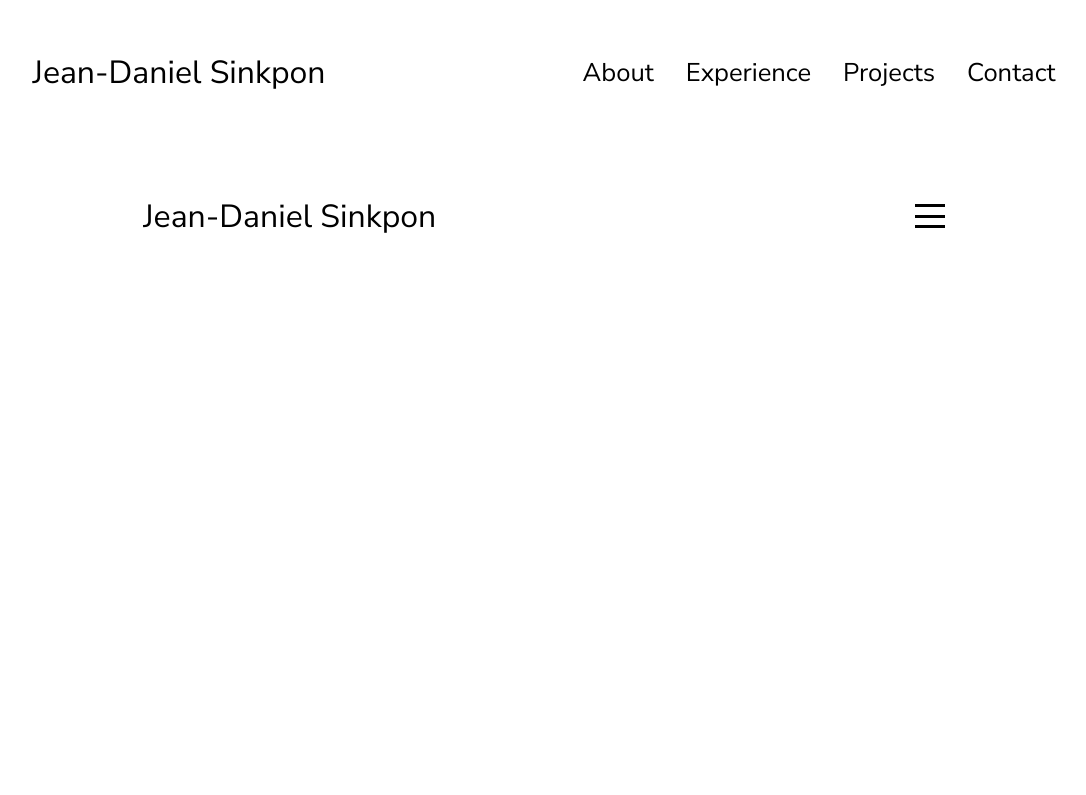
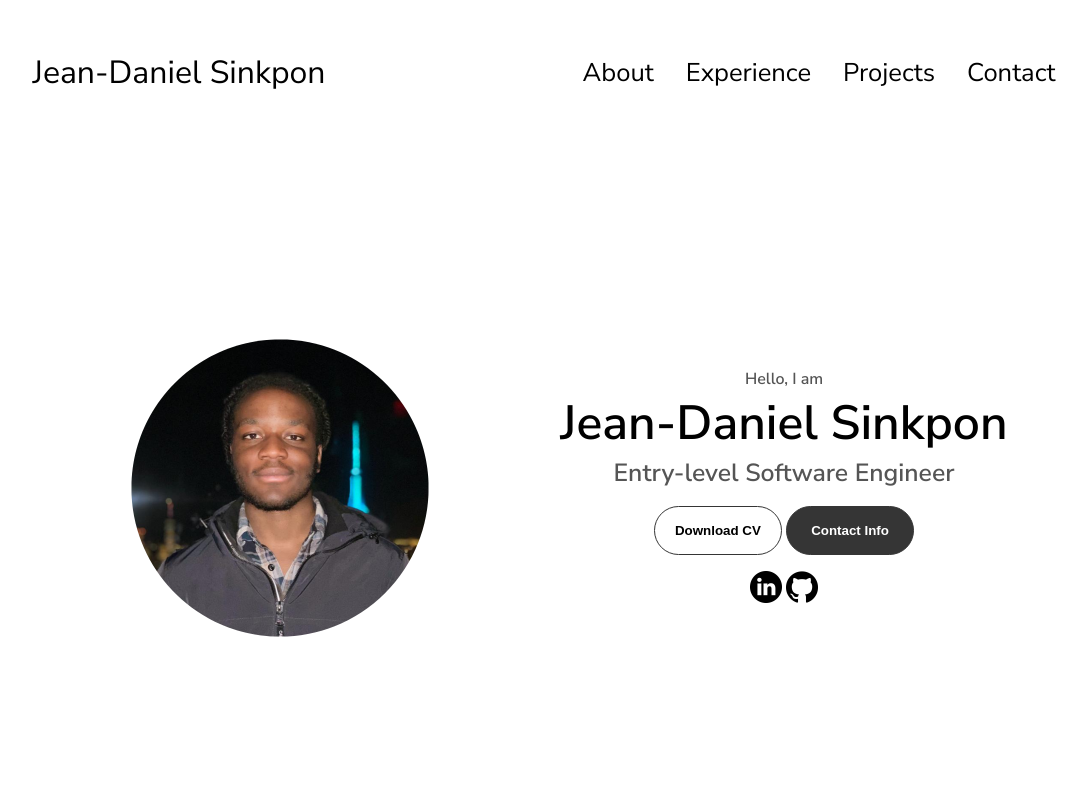
Before and after one commit to dani-sink/html-css-js-portfolio, a plain HTML site: page index.html in a window 1280 px wide. Shown: the whole page, without its empty margins (96-1182 px from the left). Drawn offline with Linux system fonts and the light colour scheme.

Commit message:
Finished Profile Section

```diff
--- a/index.html
+++ b/index.html
@@ -27,7 +27,7 @@
                 <span></span>
                 <span></span>
             </div>
-            <div class="menu-links">
+            <div class="menu-links" >
                 <li><a href="#about" onclick="toggleMenu()">About</a></li>
                 <li><a href="#experience" onclick="toggleMenu()">Experience</a></li>
                 <li><a href="#projects" onclick="toggleMenu()">Projects</a></li>
@@ -35,6 +35,36 @@
             </div>
         </div>
     </nav>
+    <section id="profile">
+        <div class="section__pic-container">
+            <img src="./Assets/My_Profile_Pic(1).png" alt="Jean-Daniel Sinkpon profile picture" >
+        </div>
+        <div class="section__text">
+            <p class="section__text__p1">Hello, I am</p>
+            <h1 class="title">Jean-Daniel Sinkpon</h1>
+            <p class="section__text__p2">Entry-level Software Engineer</p>
+            <div clas="button-container">
+                <button
+                class="btn btn-color-2"
+                onclick="window.open('./Assets/Jean-Daniel_Resume-3.pdf')">
+                Download CV
+                </button>
+                <button
+                class="btn btn-color-1"
+                onclick="location.href='./#contact'">
+                Contact Info
+                </button>
+            </div>
+            <div id="socials-container">
+                <img src="./Assets/linkedin.png" alt="My LinkedIn Profile"
+                class="icon"
+                onclick="location.href='https://www.linkedin.com/in/jeandanielsinkpon/'">
+                <img src="./Assets/github.png" alt="My Github Profile"
+                class="icon"
+                onclick="location.href='https://github.com/dani-sink'">
+            </div>
+        </div>
+    </section>
     <script src="app.js"></script>
 </body>
 </html>
--- a/mediaqueries.css
+++ b/mediaqueries.css
@@ -2,8 +2,7 @@
     #desktop-nav{
         display: none
     }
+    #hamburger-nav {
+        display: flex
+    }
 }
-
-#hamburger-nav {
-    display: flex
-}
--- a/style.css
+++ b/style.css
@@ -140,3 +140,119 @@ a:hover{
 .hamburger-icon span:first-child{
     transform: none
 }
+
+
+/* Section  */
+
+section {
+    padding-top: 5vh;
+    height: 95vh;
+    margin: 0 10rem;
+    box-sizing: border-box;
+    min-height: fit-content;
+}
+
+.section-container{
+    display:flex;
+}
+
+
+/* Profile Section  */
+
+#profile {
+    display: flex;
+    justify-content: center;
+    gap: 5rem;
+    height: 81vh;
+}
+
+.section__pic-container{
+    display:flex;
+    height: 400px;
+    width: 400px;
+    margin: auto 0;
+}
+
+.section__text{
+    align-self: center;
+    text-align: center;
+}
+
+.section__text p {
+    font-weight: 600;
+}
+
+.section__text__p1{
+    text-align: center;
+}
+
+.section__text__p2{
+    font-size: 1.55rem;
+    margin-bottom: 1rem;
+}
+
+.title {
+    font-size: 3rem;
+    text-align: center;
+}
+
+#social-container {
+    display: flex;
+    justify-content: center;
+    margin-top: 1rem;
+    gap: 1rem;
+}
+
+
+/* Icon  */
+
+
+.icon{
+    cursor: pointer;
+    height: 2rem;
+    margin-top: 1rem;
+}
+
+
+/* Buttons  */
+
+.button-container{
+    display: flex;
+    justify-content: center;
+    gap: 1rem;
+}
+
+.btn {
+    font-weight: 600;
+    transition: all 300ms ease;
+    padding: 1rem;
+    width: 8rem;
+    border-radius: 2rem;
+}
+
+.btn-color-1, .btn-color-2{
+    border: rgb(53,53,53) 0.1rem solid
+}
+.btn-color-1:hover, .btn-color-2:hover{
+    cursor: pointer
+}
+.btn-color-1, .btn-color-2:hover{
+    background: rgb(53,53,53);
+    color:white;
+}
+
+.btn-color-1:hover{
+    background: rgb(0,0,0)
+}
+
+.btn-color-2{
+    background: none;
+}
+
+.btn-color2:hover{
+    border: rgb(255,255,255) 0.1rem solid;
+}
+
+.button-container {
+    gap: 1rem;
+}
```
Also changed, not shown: Assets/My_Profile_Pic(1).png (added), 2 other files.
